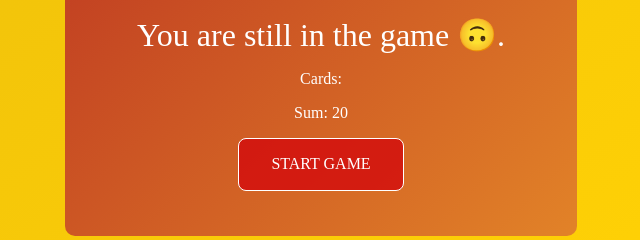
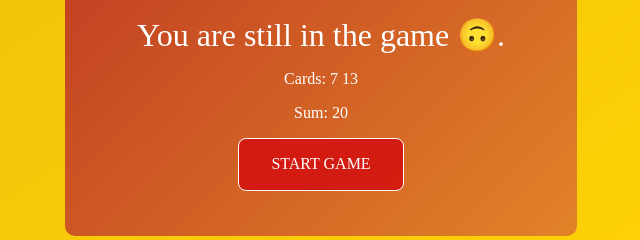
Before and after one commit to MrSyedMuzammil/BlackJack-Game, a plain HTML site: page index.html in a window 1280 px wide. Both pictures are taken after a click on the button "START GAME". Shown: the part 364-604 px from the top of the page, 319-959 px from the left. Drawn offline with nearby package versions, Linux system fonts and the light colour scheme.

Commit message:
Display cards in Blackjack game UI
Added a new element with id 'cards-el' to index.html and updated index.js to show the player's cards when the game starts. This improves the user interface by making the dealt cards visible to the player.

```diff
--- a/index.html
+++ b/index.html
@@ -10,7 +10,7 @@
     <div class="container">
       <h1 id="main-title">Blackjack</h1>
       <p id="message-el">Want to play a round?</p>
-      <p>Cards:</p>
+      <p id="cards-el">Cards:</p>
       <p id="sum-el">Sum:</p>
       <button class="start-btn" onclick="startGame()">START GAME</button>
     </div>
--- a/index.js
+++ b/index.js
@@ -4,8 +4,10 @@ let sum = firstCard + secondCard;
 message = "";
 let messageEl = document.getElementById("message-el");
 let sumEl = document.getElementById("sum-el");
+let cardsEl = document.getElementById("cards-el");
 
 function startGame() {
+  cardsEl.textContent = `Cards: ${firstCard} ${secondCard}`;
   sumEl.textContent = `Sum: ${sum}`;
   if (sum === 21) {
     message = `You Win 🥳. You've got Blackjack!`;
```
